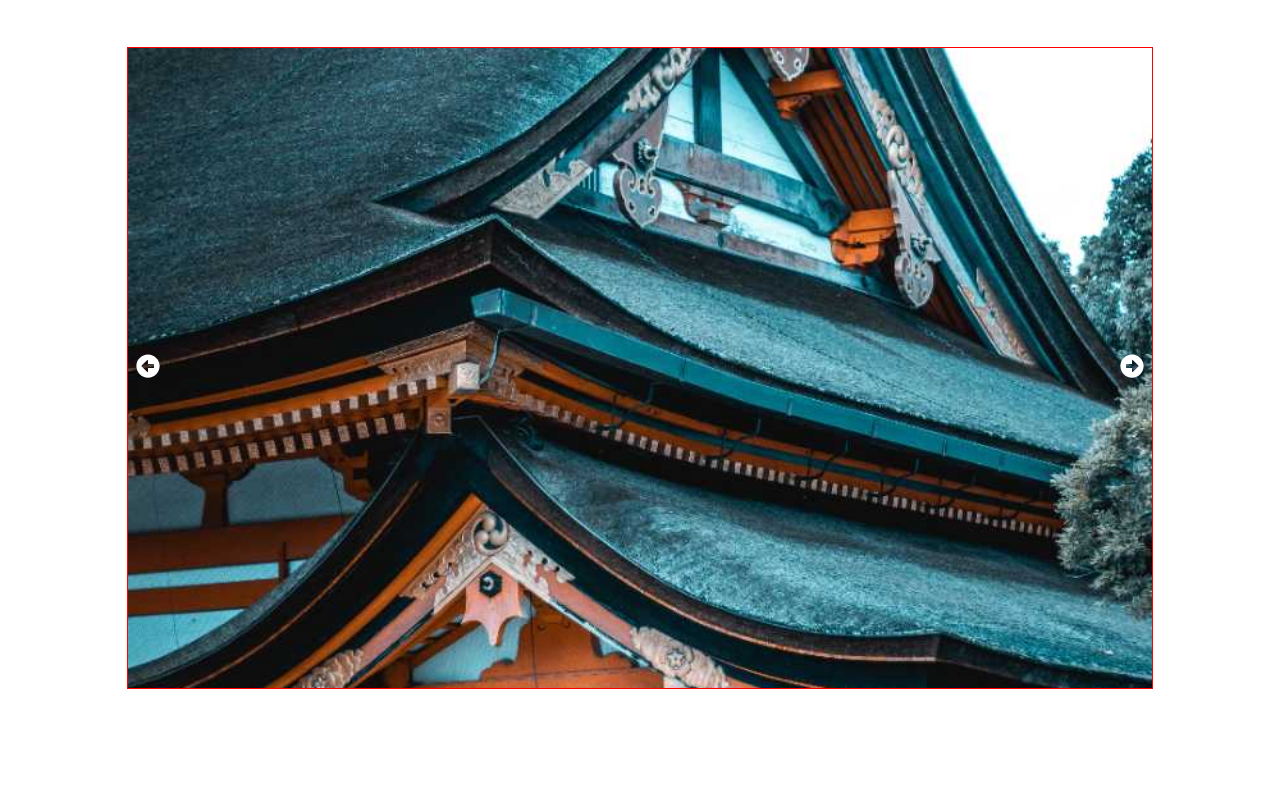
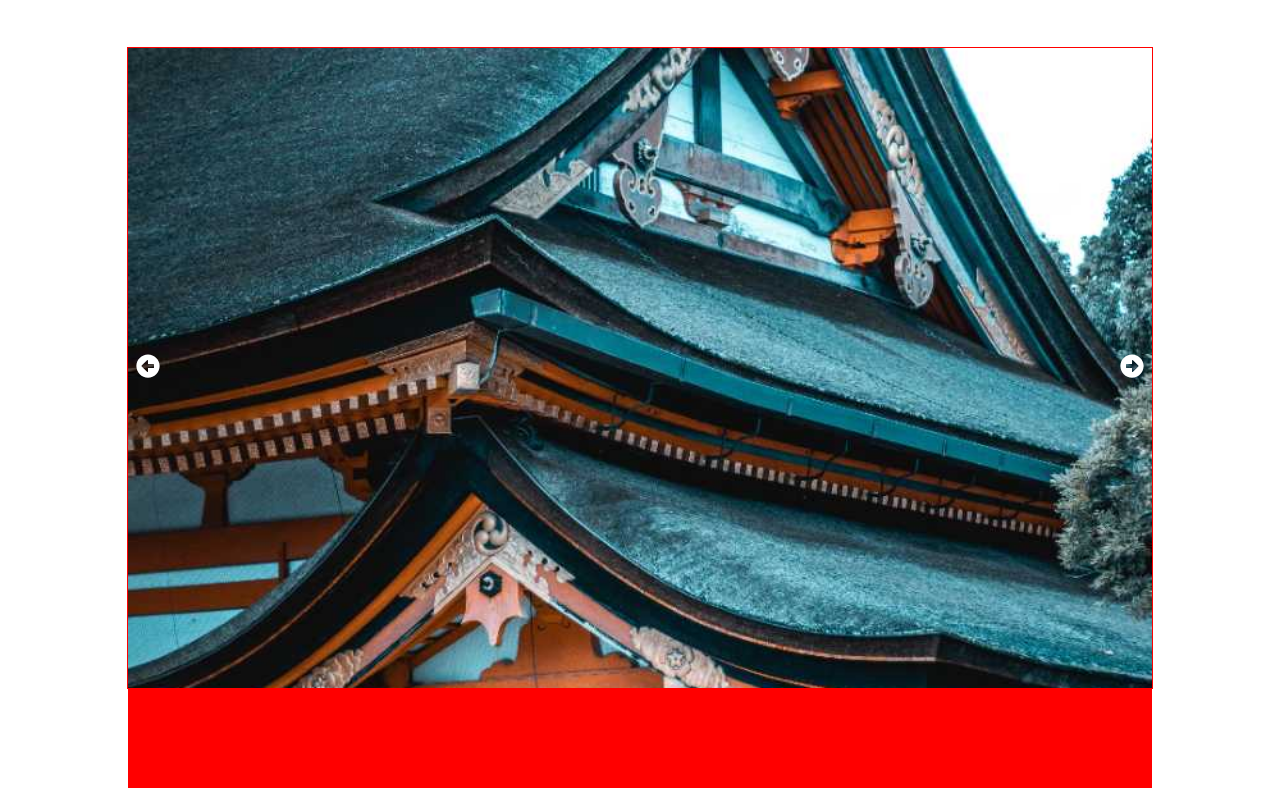
Before and after one commit to TheAncientOwl/react-image-gallery, a React (Create React App) app: page / in a window 1280 px wide. Built offline with nearby package versions, Linux system fonts and the light colour scheme.

Commit message:
begin thumbnail?.

```diff
--- a/src/components/image-gallery/index.js
+++ b/src/components/image-gallery/index.js
@@ -3,6 +3,7 @@ import { useEffect, useRef, useState } from 'react';
 
 import { Container, Slider, SliderItem, ImageDiv, Button } from './ImageGalleryElements';
 import useInterval from '../hooks/useInterval';
+import Thumbnail from './thumbnail';
 
 // @images        array [{src: '', alt: ''}]
 // autoplay       bool
@@ -39,6 +40,7 @@ const ImageGallery = ({ images, autoPlay, slideInterval, slideDuration, prevIcon
   };
 
   return (
+    <>
       <Container className='sliderWidth' ref={containerRef}>
         <Button left onClick={prevSlide}>
           {prevIcon}
@@ -58,6 +60,15 @@ const ImageGallery = ({ images, autoPlay, slideInterval, slideDuration, prevIcon
 
         <Button onClick={nextSlide}>{nextIcon}</Button>
       </Container>
+
+      <Thumbnail
+        images={images}
+        currentIndex={slideIndex}
+        transitionDuration={slideDuration}
+        imageWidth={50}
+        imageHeight={100}
+      />
+    </>
   );
 };
 
--- /dev/null
+++ b/src/components/image-gallery/thumbnail/ThumbnailElements.js
@@ -0,0 +1,10 @@
+import styled, { css } from 'styled-components';
+
+import { Container as ContainerBase } from '../ImageGalleryElements';
+export const Container = styled(ContainerBase)(
+  ({ height }) =>
+    css`
+      height: ${height}px;
+      background: red;
+    `
+);
--- /dev/null
+++ b/src/components/image-gallery/thumbnail/index.js
@@ -0,0 +1,25 @@
+import PropTypes from 'prop-types';
+import { Slider } from '../ImageGalleryElements';
+import { Container } from './ThumbnailElements';
+
+// @imageWidth  :number, in px
+// @imageHeight :number, in px
+const Thumbnail = ({ images, currentIndex, transitionDuration, imageWidth, imageHeight }) => {
+  images, currentIndex, imageWidth, imageHeight, transitionDuration;
+
+  return (
+    <Container height={imageHeight}>
+      <Slider widthPx={images.length * imageWidth}></Slider>
+    </Container>
+  );
+};
+
+Thumbnail.propTypes = {
+  images: PropTypes.array.isRequired,
+  currentIndex: PropTypes.number.isRequired,
+  imageWidth: PropTypes.number.isRequired,
+  imageHeight: PropTypes.number.isRequired,
+  transitionDuration: PropTypes.number.isRequired,
+};
+
+export default Thumbnail;
```
Lines whose indentation alone changed are shown as unchanged.
